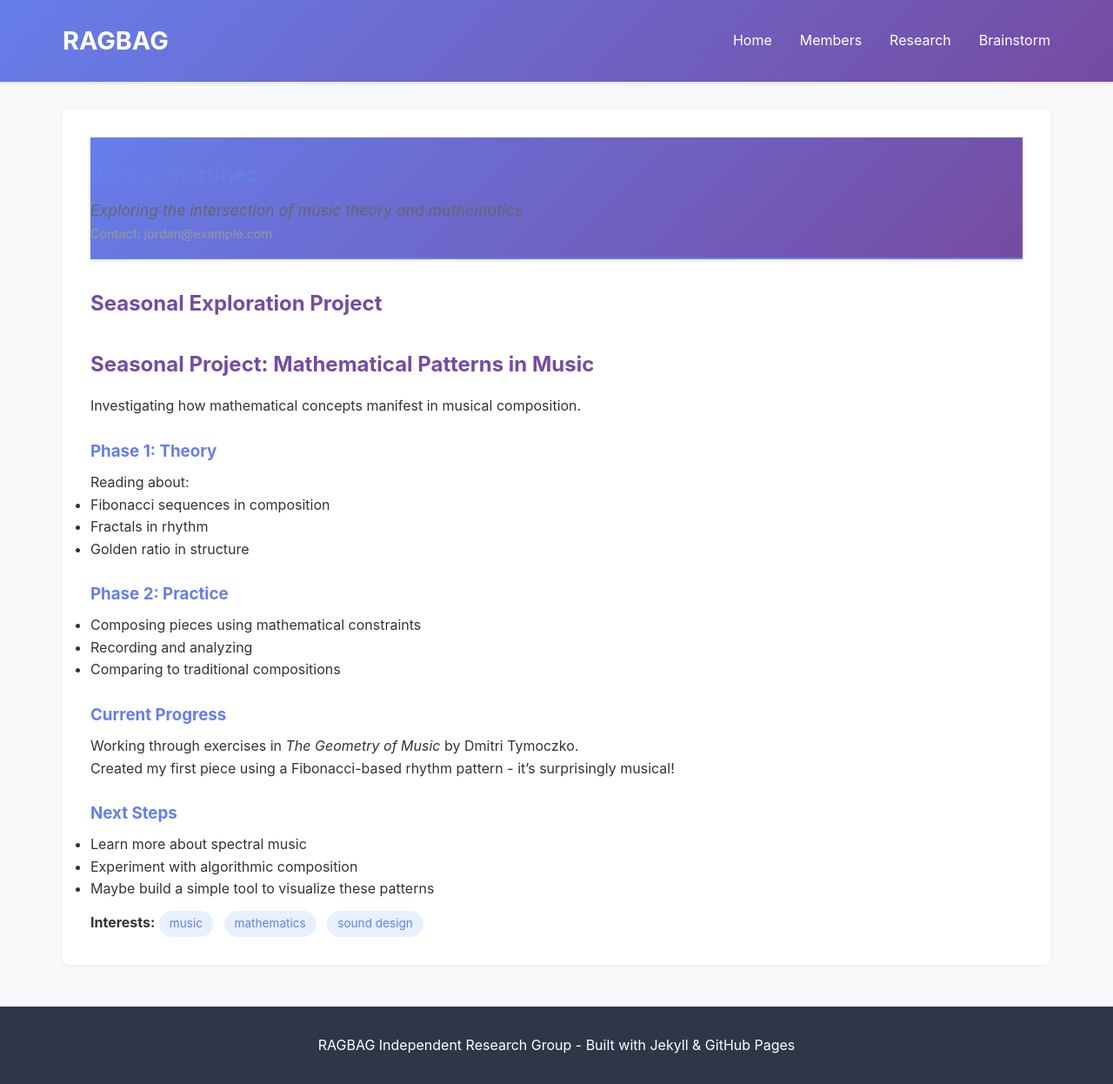
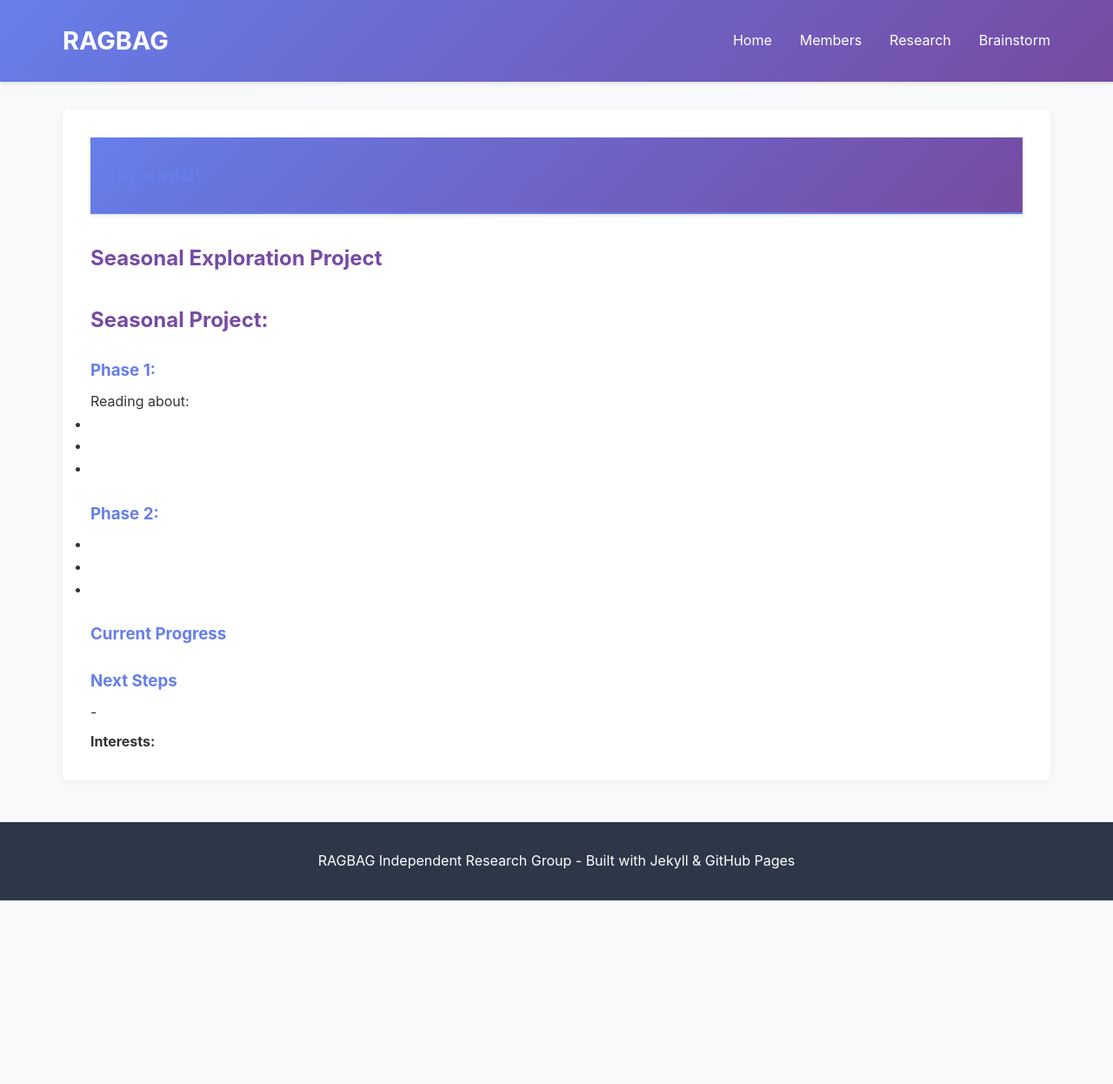
Before and after one commit to abbysinclaire/ragbag-platform, a Jekyll site: the page built from _members/filippo.md, in a window 1280 px wide. Shown: the whole page at 87% size. Built offline with Jekyll 4.4.1, drawn with Linux system fonts in a browser that asks for light colours; after the commit the page ends 1035 px from its top, so only the background shows below that.

Commit message:
Clean up member profile for Filippo
Removed personal information and project details from the member profile.

```diff
--- a/_members/filippo.md
+++ b/_members/filippo.md
@@ -1,31 +1,27 @@
 ---
-name: Jordan Martinez
-bio: Exploring the intersection of music theory and mathematics
-email: jordan@example.com
-tags: [music, mathematics, sound design]
+name:
+bio:
+email:
+tags:
 ---
 
-## Seasonal Project: Mathematical Patterns in Music
+## Seasonal Project:
 
-Investigating how mathematical concepts manifest in musical composition.
 
-### Phase 1: Theory
+
+### Phase 1:
 Reading about:
-- Fibonacci sequences in composition
-- Fractals in rhythm
-- Golden ratio in structure
+-
+-
+-
 
-### Phase 2: Practice
-- Composing pieces using mathematical constraints
-- Recording and analyzing
-- Comparing to traditional compositions
+### Phase 2:
+-
+-
+-
 
 ### Current Progress
-Working through exercises in *The Geometry of Music* by Dmitri Tymoczko.
 
-Created my first piece using a Fibonacci-based rhythm pattern - it's surprisingly musical!
 
 ### Next Steps
-- Learn more about spectral music
-- Experiment with algorithmic composition
-- Maybe build a simple tool to visualize these patterns
+-
```
